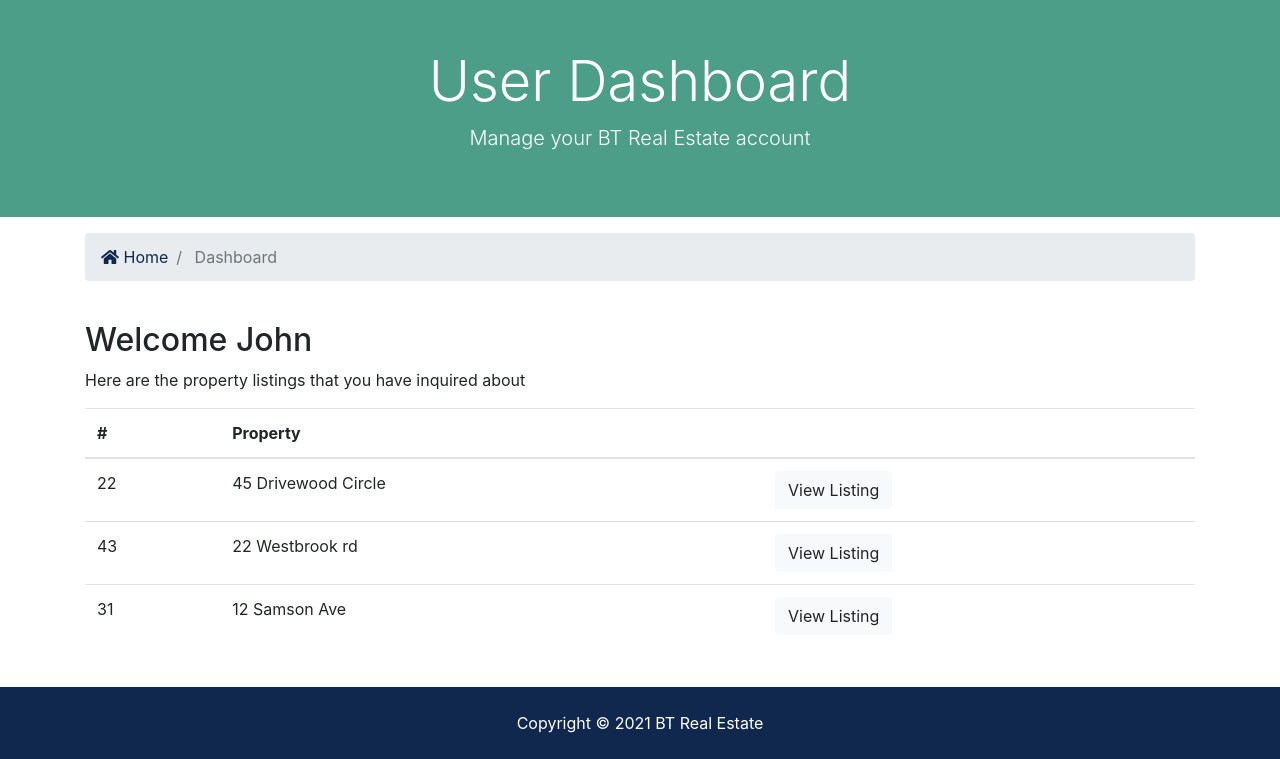
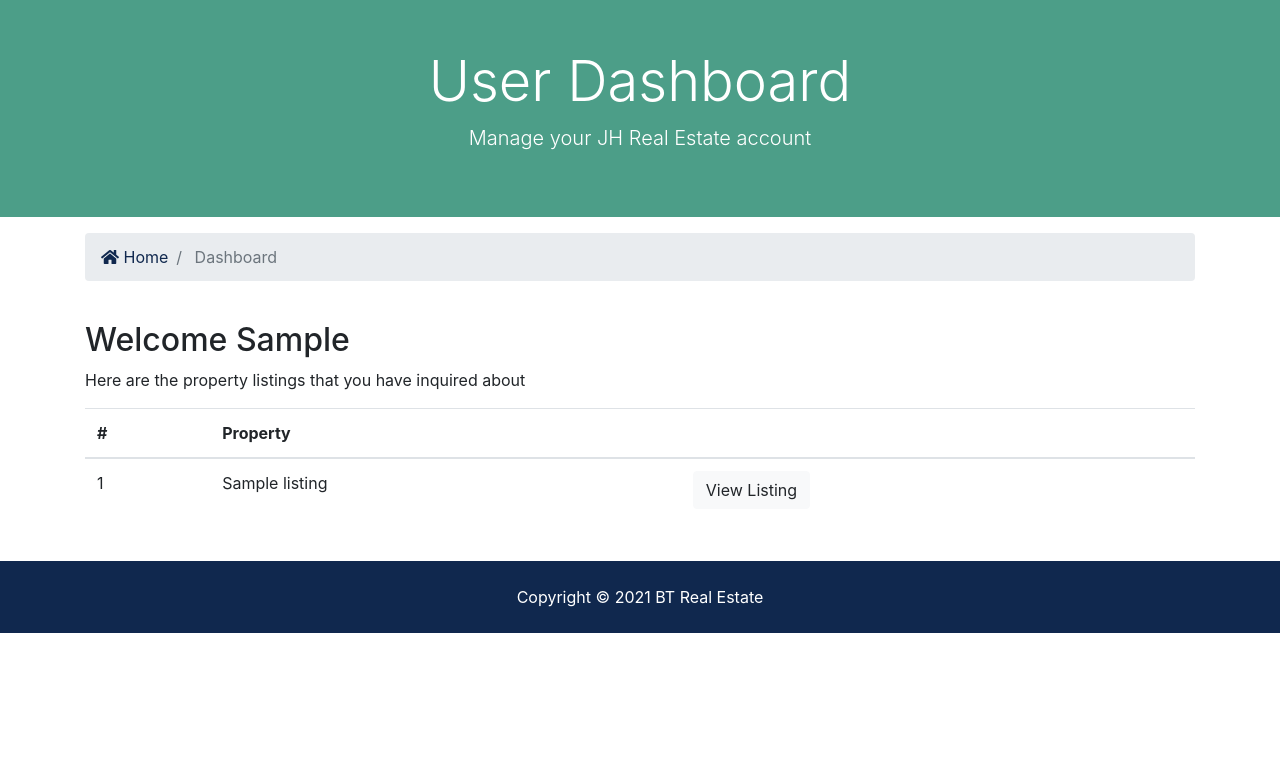
Before and after one commit to jaehyunan11/Real_Estate_Website, a Django app: template real_estate/templates/accounts/dashboard.html in a window 1280 px wide. Shown: the part 128-887 px from the top of the page. After the commit the page ends 761 px from the top, so only its background shows below. Run offline with Django 3.2, Linux system fonts and the light colour scheme; a user stored in the database is signed in; tables that the repository leaves empty hold one stand-in row (values such as "Sample post"); the template is opened without the code that fills it: most values are stand-ins (such as "Sample title", 1, 10 or a date in 2020); some libraries are stand-ins or nearby versions.

Commit message:
contact update

```diff
--- a/real_estate/real_estate/secrets.py
+++ b/real_estate/real_estate/secrets.py
@@ -1,2 +1,3 @@
 secret_key = '9hp$9j05-ny!&af!ckdixr1eqr)g9mmb+9-o3&$*uhcy2=l3ss'
 db_password = 'jaeHYUN^^48625'
+email_password = 'jaeHYUN^^48625'
--- a/real_estate/templates/accounts/dashboard.html
+++ b/real_estate/templates/accounts/dashboard.html
@@ -11,7 +11,7 @@
         <div class="row text-center">
             <div class="col-md-12">
                 <h1 class="display-4">User Dashboard</h1>
-                <p class="lead">Manage your BT Real Estate account</p>
+                <p class="lead">Manage your JH Real Estate account</p>
             </div>
         </div>
     </div>
@@ -39,7 +39,8 @@
     <div class="container">
         <div class="row">
             <div class="col-md-12">
-                <h2>Welcome John</h2>
+                <h2>Welcome {{ user.first_name }}</h2>
+                {% if contacts %}
                 <p>Here are the property listings that you have inquired about</p>
                 <table class="table">
                     <thead>
@@ -50,29 +51,21 @@
                         </tr>
                     </thead>
                     <tbody>
+                        {% for contact in contacts %}
                         <tr>
-                            <td>22</td>
-                            <td>45 Drivewood Circle</td>
+                            <td>{{ contact.id }}</td>
+                            <td>{{ contact.listing }}</td>
                             <td>
-                                <a class="btn btn-light" href="#">View Listing</a>
+                                <a class="btn btn-light" href="{% url 'listing' contact.listing_id %}">View Listing</a>
                             </td>
                         </tr>
-                        <tr>
-                            <td>43</td>
-                            <td>22 Westbrook rd</td>
-                            <td>
-                                <a class="btn btn-light" href="#">View Listing</a>
-                            </td>
-                        </tr>
-                        <tr>
-                            <td>31</td>
-                            <td>12 Samson Ave</td>
-                            <td>
-                                <a class="btn btn-light" href="#">View Listing</a>
-                            </td>
-                        </tr>
+                        {% endfor %}
                     </tbody>
                 </table>
+                {% else %}
+                <p>You have not made any inquires</p>
+
+                {% endif %}
             </div>
         </div>
     </div>
```
Also changed, not shown: note.md (+15 -0 lines), real_estate/accounts/views.py (+7 -1 lines), real_estate/contacts/views.py (+21 -0 lines), real_estate/real_estate/settings.py (+8 -1 lines).
